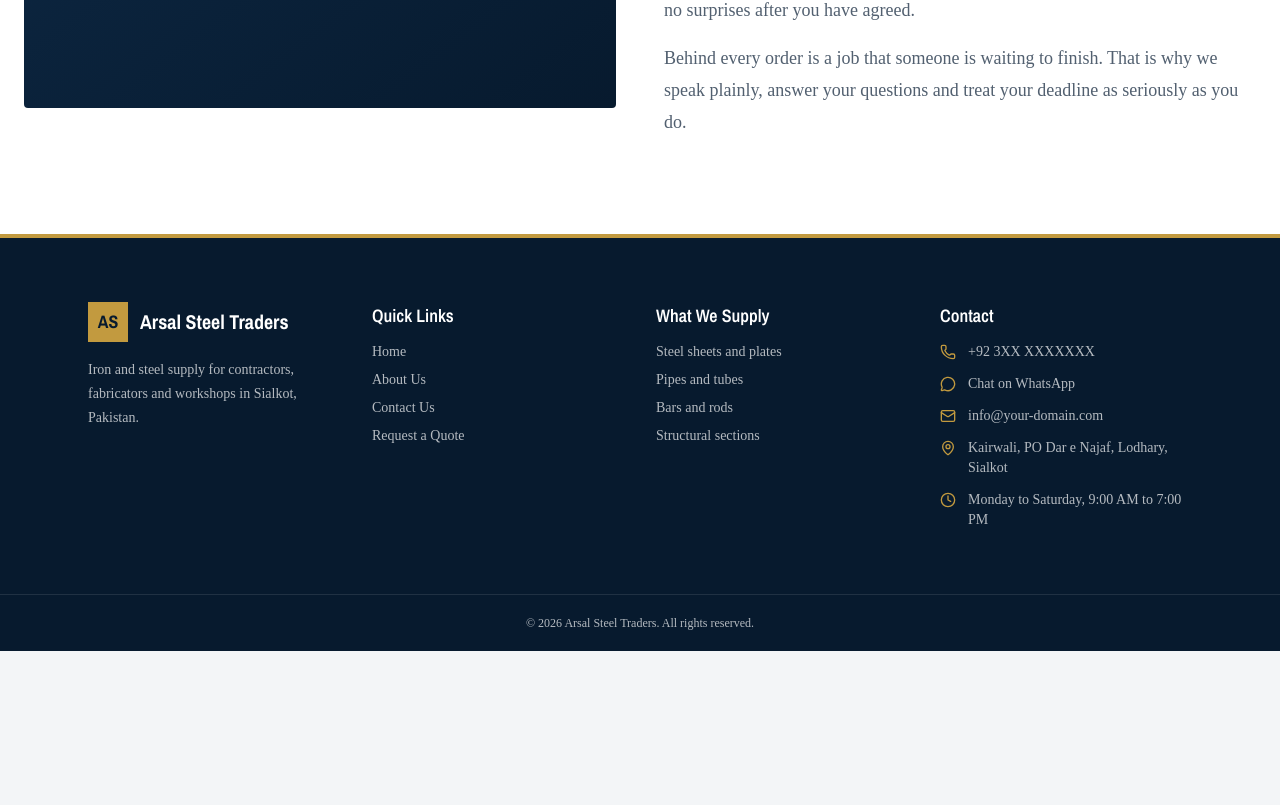
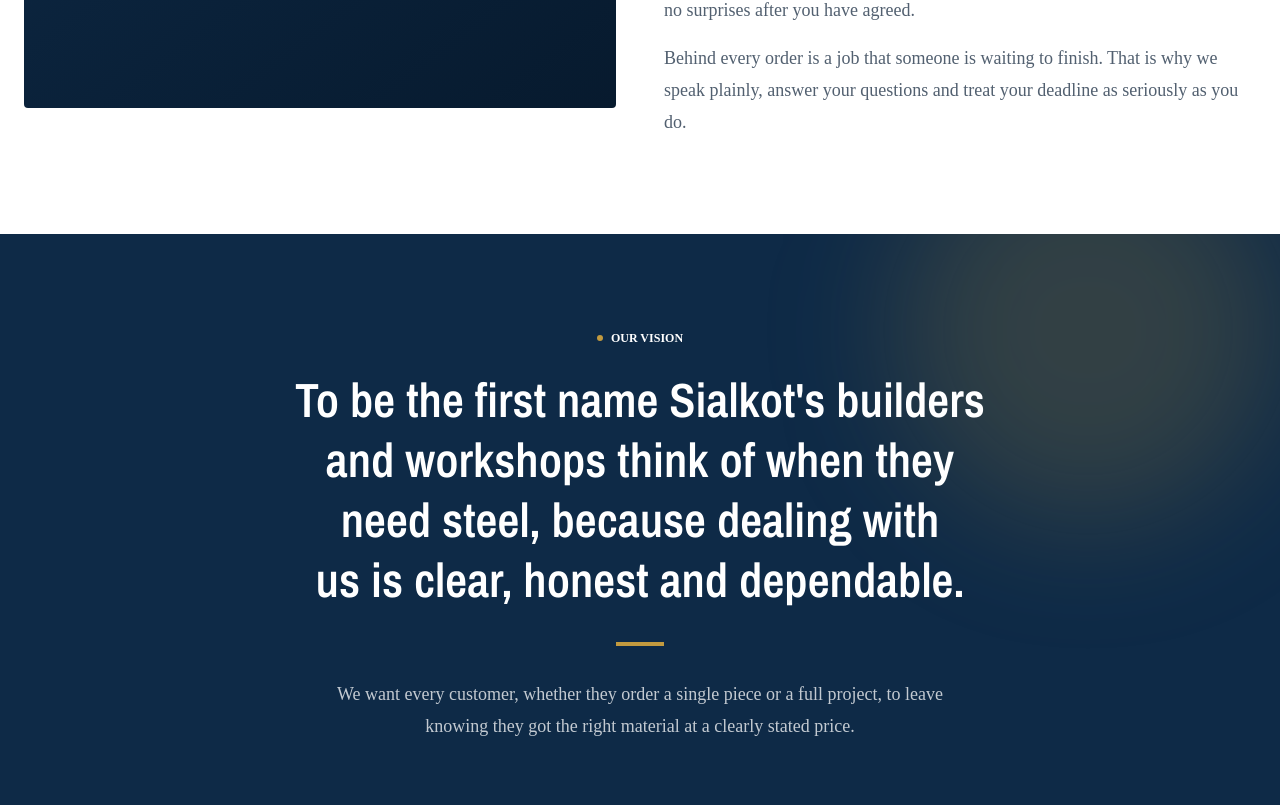
Before and after one commit to asadlatif316/Steel-Trades-Website, a Next.js app: page /about in a window 1280 px wide. Shown: the part 955-1760 px from the top of the page. Before the commit the page ends 1606 px from the top, so only its background shows below. Built offline with nearby package versions, Linux system fonts and the light colour scheme.

Commit message:
feat: added out vision section

```diff
--- a/app/about/page.js
+++ b/app/about/page.js
@@ -1,4 +1,4 @@
-import {OurStory, PageBanner} from '../components';
+import {OurStory, OurVision, PageBanner} from '../components';
 
 export const metadata = { title: 'About Us' };
 
@@ -12,7 +12,8 @@ export default function About() {
         image='/images/about-banner.jpg'
         imageAlt='Steel stock at Arsal Steel Traders'
       />
-      <OurStory/>
+      <OurStory />
+      <OurVision/>
     </main>
   );
 }
--- /dev/null
+++ b/app/components/OurVision.js
@@ -0,0 +1,34 @@
+import Eyebrow from './Eyebrow';
+import Reveal from './Reveal';
+import { vision } from '../utils';
+
+export default function OurVision() {
+  return (
+    <section
+      id='our-vision'
+      className='relative isolate overflow-hidden bg-navy py-24 text-center text-white'
+    >
+      {/* Soft brass glow */}
+      <div
+        aria-hidden='true'
+        className='absolute -top-24 right-0 -z-10 size-96 rounded-full bg-brass/20 blur-3xl'
+      />
+
+      <Reveal className='mx-auto w-full max-w-4xl px-6'>
+        <div className='flex justify-center'>
+          <Eyebrow light>Our vision</Eyebrow>
+        </div>
+
+        <h2 className='mt-6 font-display text-3xl leading-tight font-semibold text-balance sm:text-4xl lg:text-5xl'>
+          {vision.statement}
+        </h2>
+
+        <div className='mx-auto mt-8 h-1 w-12 bg-brass' aria-hidden='true' />
+
+        <p className='mx-auto mt-8 max-w-2xl text-lg leading-8 text-white/75'>
+          {vision.support}
+        </p>
+      </Reveal>
+    </section>
+  );
+}
--- a/app/components/index.js
+++ b/app/components/index.js
@@ -9,3 +9,4 @@ export { default as Process } from './Process';
 export { default as CallToAction } from './CallToAction';
 export { default as PageBanner } from './PageBanner';
 export { default as OurStory } from './OurStory';
+export { default as OurVision } from './OurVision';
```
